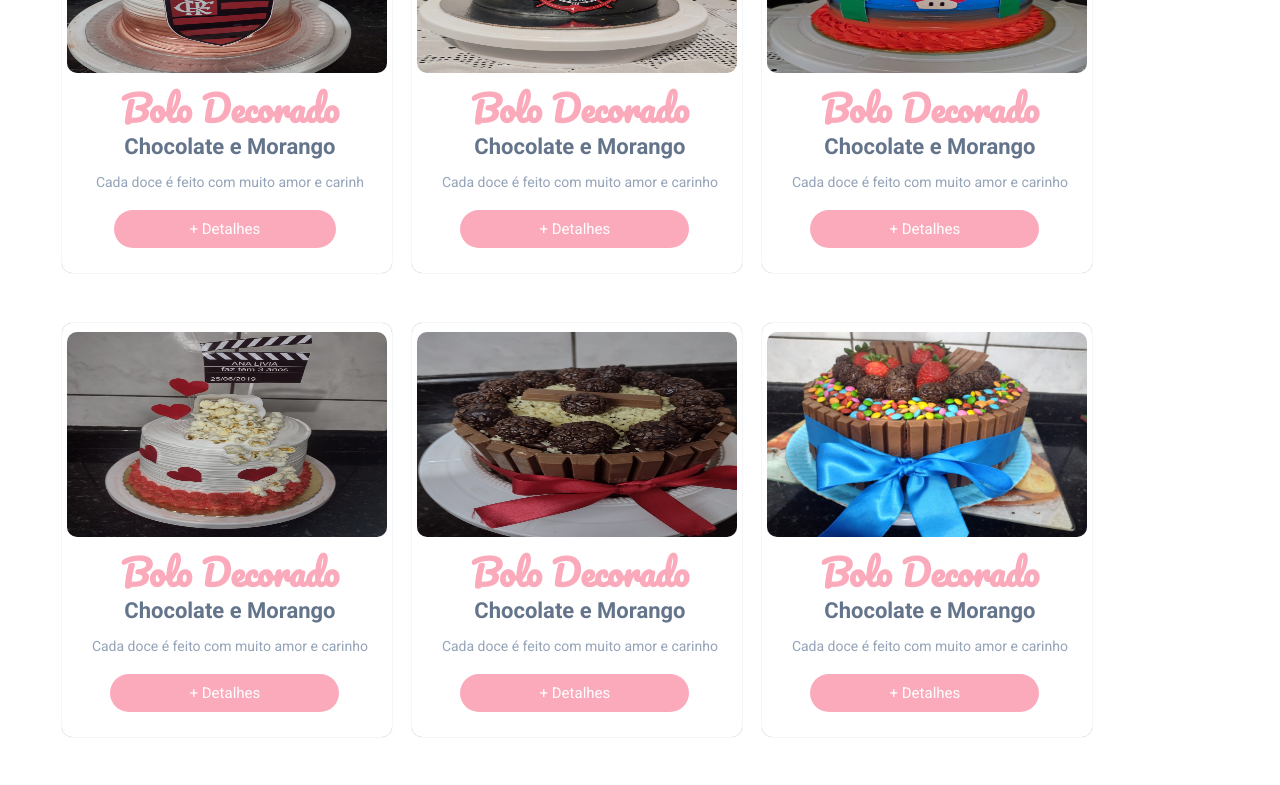
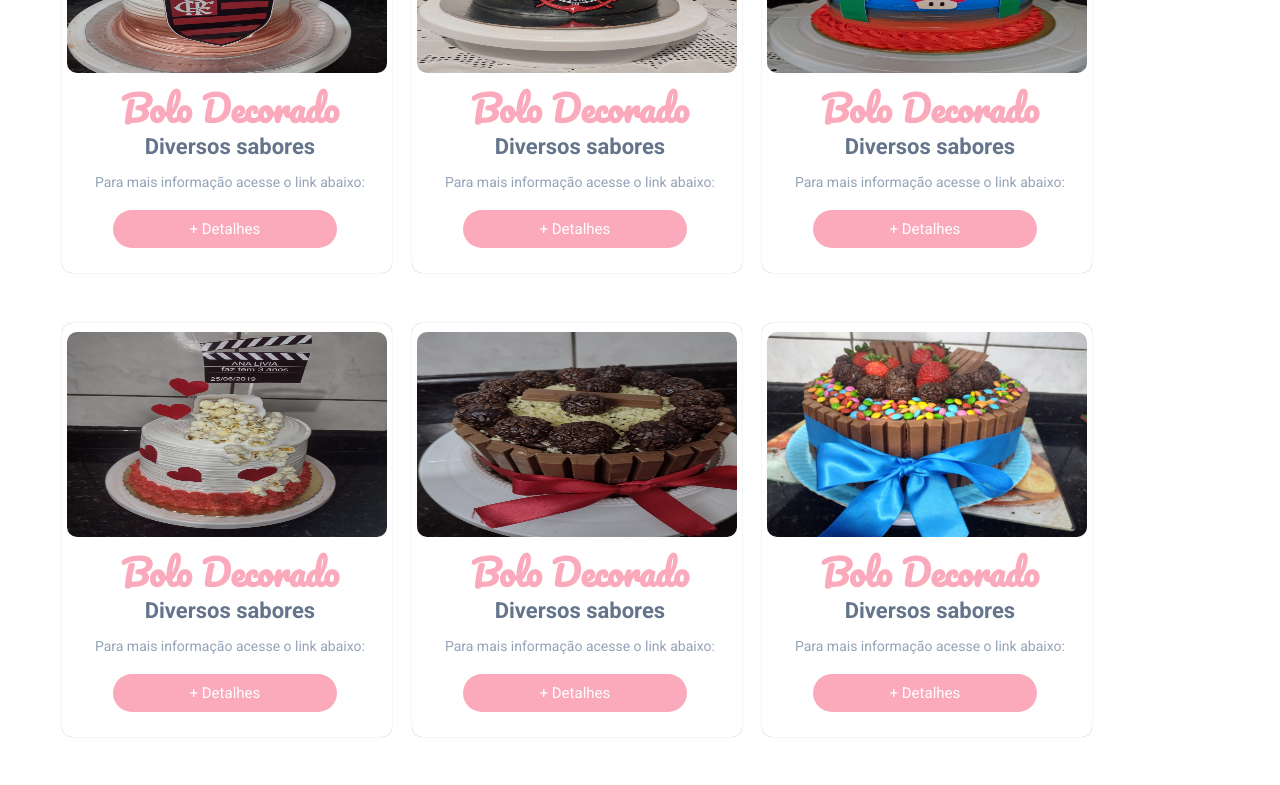
Before and after one commit to cajui54/D-Cake, a React (Create React App) app: page / in a window 1280 px wide. Shown: the part 2160-2945 px from the top of the page. Built offline with nearby package versions, Linux system fonts and the light colour scheme.

Commit message:
new update has been added

```diff
--- a/src/assets/data/dataCakes.js
+++ b/src/assets/data/dataCakes.js
@@ -17,19 +17,19 @@ import img14 from '../images/cakes/cake14.jpg';
 
 
 export const cakeDatas = [
-    {id: 1, image: img03_fla, title: 'Bolo Decorado', subTitle: 'Chocolate e Morango', paragraph: 'Cada doce é feito com muito amor e carinh', pathLink: 'https://wa.me/5511973828299'},
-    {id: 12, image: img11, title: 'Bolo Decorado', subTitle: 'Chocolate e Morango', paragraph: 'Cada doce é feito com muito amor e carinho', pathLink: 'https://wa.me/5511973828299'},
-    {id: 11, image: img10, title: 'Bolo Decorado', subTitle: 'Chocolate e Morango', paragraph: 'Cada doce é feito com muito amor e carinho', pathLink: 'https://wa.me/5511973828299'},
-    {id: 2, image: img01, title: 'Bolo Decorado', subTitle: 'Chocolate e Morango', paragraph: 'Cada doce é feito com muito amor e carinho', pathLink: 'https://wa.me/5511973828299'},
-    {id: 3, image: img02, title: 'Bolo Decorado', subTitle: 'Chocolate e Morango', paragraph: 'Cada doce é feito com muito amor e carinho', pathLink: 'https://wa.me/5511973828299'},
-    {id: 4, image: img03, title: 'Bolo Decorado', subTitle: 'Chocolate e Morango', paragraph: 'Cada doce é feito com muito amor e carinho', pathLink: 'https://wa.me/5511973828299'},
-    {id: 5, image: img04, title: 'Bolo Decorado', subTitle: 'Chocolate e Morango', paragraph: 'Cada doce é feito com muito amor e carinho', pathLink: 'https://wa.me/5511973828299'},
-    {id: 6, image: img05, title: 'Bolo Decorado', subTitle: 'Chocolate e Morango', paragraph: 'Cada doce é feito com muito amor e carinho', pathLink: 'https://wa.me/5511973828299'},
-    {id: 7, image: img06, title: 'Bolo Decorado', subTitle: 'Chocolate e Morango', paragraph: 'Cada doce é feito com muito amor e carinho', pathLink: 'https://wa.me/5511973828299'},
-    {id: 8, image: img07, title: 'Bolo Decorado', subTitle: 'Chocolate e Morango', paragraph: 'Cada doce é feito com muito amor e carinho', pathLink: 'https://wa.me/5511973828299'},
-    {id: 9, image: img08, title: 'Bolo Decorado', subTitle: 'Chocolate e Morango', paragraph: 'Cada doce é feito com muito amor e carinho', pathLink: 'https://wa.me/5511973828299'},
-    {id: 10, image: img09, title: 'Bolo Decorado', subTitle: 'Chocolate e Morango', paragraph: 'Cada doce é feito com muito amor e carinho', pathLink: 'https://wa.me/5511973828299'},
-    {id: 13, image: img12, title: 'Bolo Decorado', subTitle: 'Chocolate e Morango', paragraph: 'Cada doce é feito com muito amor e carinho', pathLink: 'https://wa.me/5511973828299'},
-    {id: 14, image: img13, title: 'Bolo Decorado', subTitle: 'Chocolate e Morango', paragraph: 'Cada doce é feito com muito amor e carinho', pathLink: 'https://wa.me/5511973828299'},
-    {id: 15, image: img14, title: 'Bolo Decorado', subTitle: 'Chocolate e Morango', paragraph: 'Cada doce é feito com muito amor e carinho', pathLink: 'https://wa.me/5511973828299'},
+    {id: 1, image: img03_fla, title: 'Bolo Decorado', subTitle: 'Diversos sabores', paragraph: 'Para mais informação acesse o link abaixo:', pathLink: 'https://wa.me/5511973828299'},
+    {id: 12, image: img11, title: 'Bolo Decorado', subTitle: 'Diversos sabores', paragraph: 'Para mais informação acesse o link abaixo:', pathLink: 'https://wa.me/5511973828299'},
+    {id: 11, image: img10, title: 'Bolo Decorado', subTitle: 'Diversos sabores', paragraph: 'Para mais informação acesse o link abaixo:', pathLink: 'https://wa.me/5511973828299'},
+    {id: 2, image: img01, title: 'Bolo Decorado', subTitle: 'Diversos sabores', paragraph: 'Para mais informação acesse o link abaixo:', pathLink: 'https://wa.me/5511973828299'},
+    {id: 3, image: img02, title: 'Bolo Decorado', subTitle: 'Diversos sabores', paragraph: 'Para mais informação acesse o link abaixo:', pathLink: 'https://wa.me/5511973828299'},
+    {id: 4, image: img03, title: 'Bolo Decorado', subTitle: 'Diversos sabores', paragraph: 'Para mais informação acesse o link abaixo:', pathLink: 'https://wa.me/5511973828299'},
+    {id: 5, image: img04, title: 'Bolo Decorado', subTitle: 'Diversos sabores', paragraph: 'Para mais informação acesse o link abaixo:', pathLink: 'https://wa.me/5511973828299'},
+    {id: 6, image: img05, title: 'Bolo Decorado', subTitle: 'Diversos sabores', paragraph: 'Para mais informação acesse o link abaixo:', pathLink: 'https://wa.me/5511973828299'},
+    {id: 7, image: img06, title: 'Bolo Decorado', subTitle: 'Diversos sabores', paragraph: 'Para mais informação acesse o link abaixo:', pathLink: 'https://wa.me/5511973828299'},
+    {id: 8, image: img07, title: 'Bolo Decorado', subTitle: 'Diversos sabores', paragraph: 'Para mais informação acesse o link abaixo:', pathLink: 'https://wa.me/5511973828299'},
+    {id: 9, image: img08, title: 'Bolo Decorado', subTitle: 'Diversos sabores', paragraph: 'Para mais informação acesse o link abaixo:', pathLink: 'https://wa.me/5511973828299'},
+    {id: 10, image: img09, title: 'Bolo Decorado', subTitle: 'Diversos sabores', paragraph: 'Para mais informação acesse o link abaixo:', pathLink: 'https://wa.me/5511973828299'},
+    {id: 13, image: img12, title: 'Bolo Decorado', subTitle: 'Diversos sabores', paragraph: 'Para mais informação acesse o link abaixo:', pathLink: 'https://wa.me/5511973828299'},
+    {id: 14, image: img13, title: 'Bolo Decorado', subTitle: 'Diversos sabores', paragraph: 'Para mais informação acesse o link abaixo:', pathLink: 'https://wa.me/5511973828299'},
+    {id: 15, image: img14, title: 'Bolo Decorado', subTitle: 'Diversos sabores', paragraph: 'Para mais informação acesse o link abaixo:', pathLink: 'https://wa.me/5511973828299'},
 ]
```
